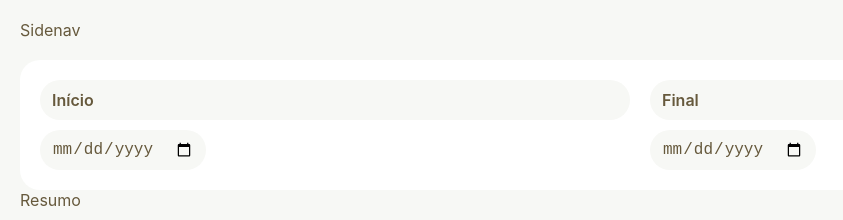
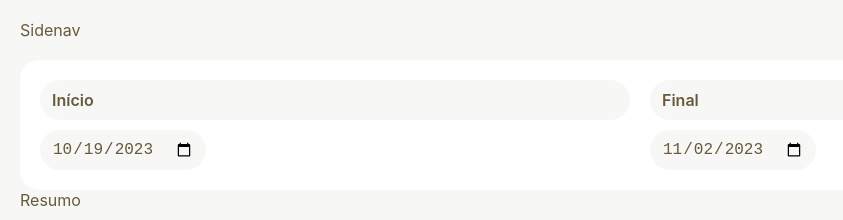
Before and after one commit to PedroPaivaDev/study-origamid-react-typescript, a React (Vite) app: page / in a window 1280 px wide. Shown: the top 220 px of the page, without its empty margins (0-843 px from the left). Built offline with nearby package versions, Linux system fonts and the light colour scheme; no server answers.

Commit message:
class 407: The states of the query dates from the 'DateRange' component were transferred to the 'DataContext' context;

```diff
--- a/src/components/DateRange.tsx
+++ b/src/components/DateRange.tsx
@@ -1,9 +1,9 @@
 import React from 'react';
 import DateInput from './DateInput';
+import { useData } from '../contexts/DataContext';
 
 const DateRange = () => {
-  const [inicio, setInicio] = React.useState('');
-  const [final, setFinal] = React.useState('');
+  const {inicio, setInicio, final, setFinal} = useData();
 
   return (
     <form onSubmit={(e) => e.preventDefault()} className='box flex'>
--- a/src/contexts/DataContext.tsx
+++ b/src/contexts/DataContext.tsx
@@ -5,6 +5,10 @@ interface InitialDataContext {
   data: Venda[] | null;
   loading: boolean;
   error: string | null;
+  inicio: string;
+  setInicio: React.Dispatch<React.SetStateAction<string>>;
+  final: string;
+  setFinal: React.Dispatch<React.SetStateAction<string>>;
 }
 
 const DataContext = React.createContext<InitialDataContext|null>(null);
@@ -15,9 +19,26 @@ export const useData = () => {
   return context;
 }
 
+function getDate(n:number) {
+  const date = new Date();
+  date.setDate(date.getDate() - n);
+  const dd = String(date.getDate()).padStart(2,'0'); //para adicionar um zero antes, caso a string tiver length menor do que dois
+  const mm = String(date.getMonth() + 1).padStart(2,'0'); //janeiro começa em zero, então nós vamos adicionar 1 para ficar refente ao mes 1
+  const yyyy = date.getFullYear();
+  return `${yyyy}-${mm}-${dd}`;
+}
+
 export const DataContextProvider = ({children}:{children:React.ReactNode}) => {
-  const {data, loading, error} = useFetch<Venda[]>('https://data.origamid.dev/vendas/')
-  return <DataContext.Provider value={{data, loading, error}}>
+  const [inicio, setInicio] = React.useState(getDate(14));
+  const [final, setFinal] = React.useState(getDate(0));
+
+  const {data, loading, error} = useFetch<Venda[]>(
+    `https://data.origamid.dev/vendas/?inicio=${inicio}&final=${final}`
+  )
+
+  return <DataContext.Provider value={{
+    data, loading, error, inicio, setInicio, final, setFinal
+  }}>
     {children}
   </DataContext.Provider>
 }
```
